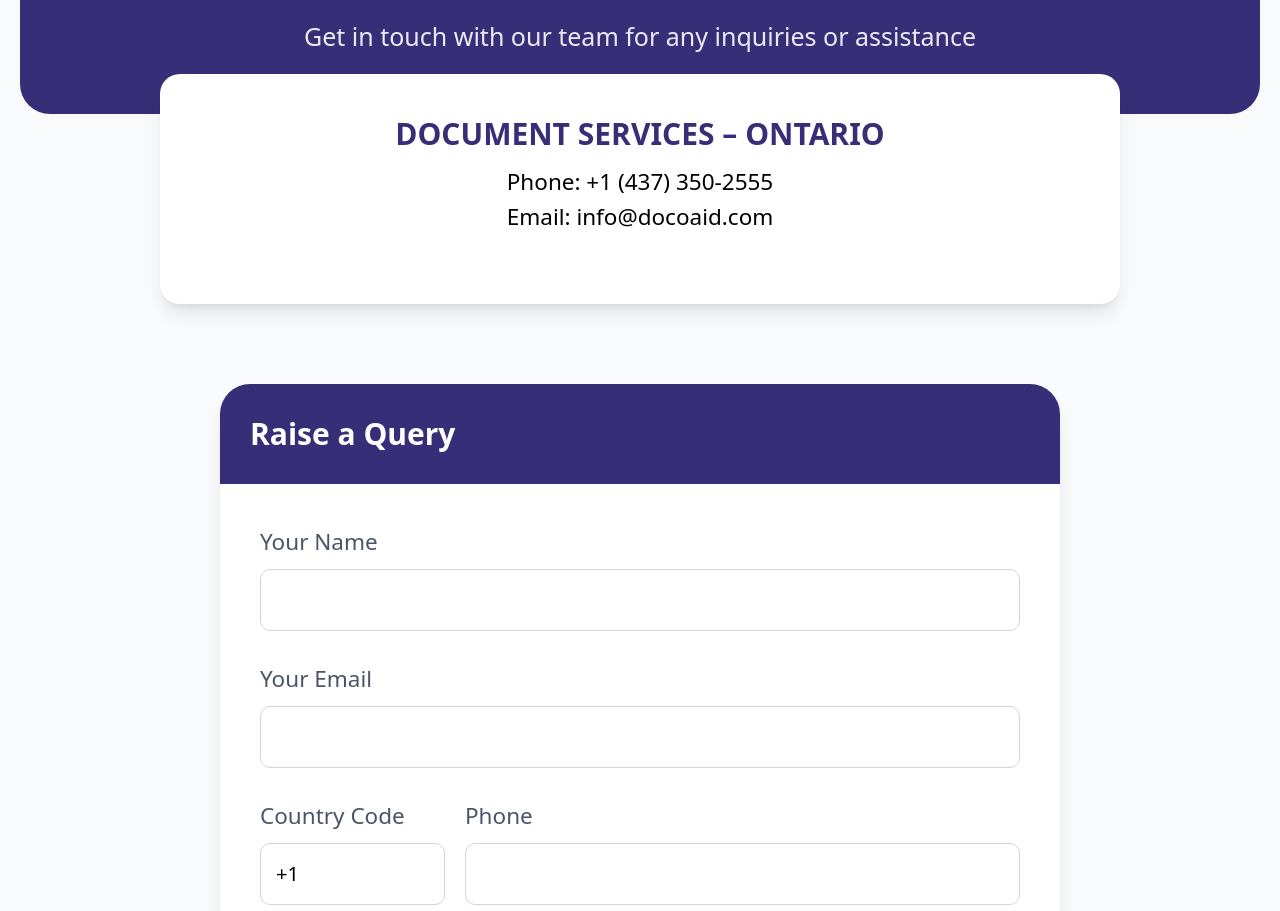
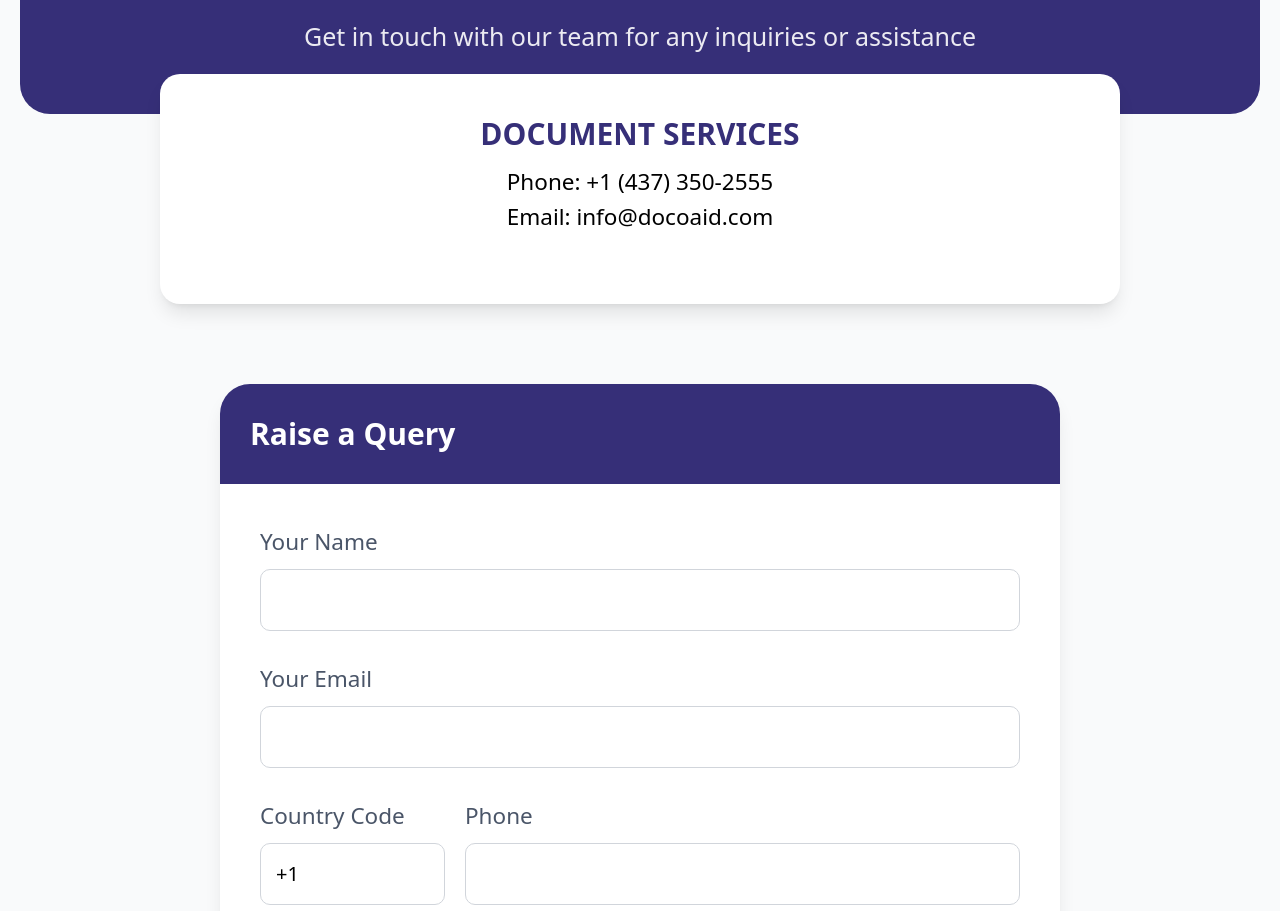
Before and after one commit to ksumesh431/passport-ui-2, a Next.js app: page /contactus in a window 1280 px wide. Shown: the part 836-1747 px from the top of the page. Built offline with nearby package versions, Linux system fonts and the light colour scheme.

Commit message:
remoaved ontario

```diff
--- a/app/contactus/page.tsx
+++ b/app/contactus/page.tsx
@@ -19,7 +19,7 @@
                 {/* Overlapping Contact Card */}
                 <div className="bg-white rounded-2xl shadow-lg p-8 mx-4 md:mx-auto max-w-3xl -mt-8 relative z-10">
                     <div className="text-center mb-6">
-                        <h2 className="text-2xl font-bold text-indigo-900">DOCUMENT SERVICES – ONTARIO</h2>
+                        <h2 className="text-2xl font-bold text-indigo-900">DOCUMENT SERVICES</h2>
                         <p className="text-lg mt-2">Phone: +1 (437) 350-2555</p>
                         <p className="text-lg">Email: info@docoaid.com</p>
                     </div>
```
